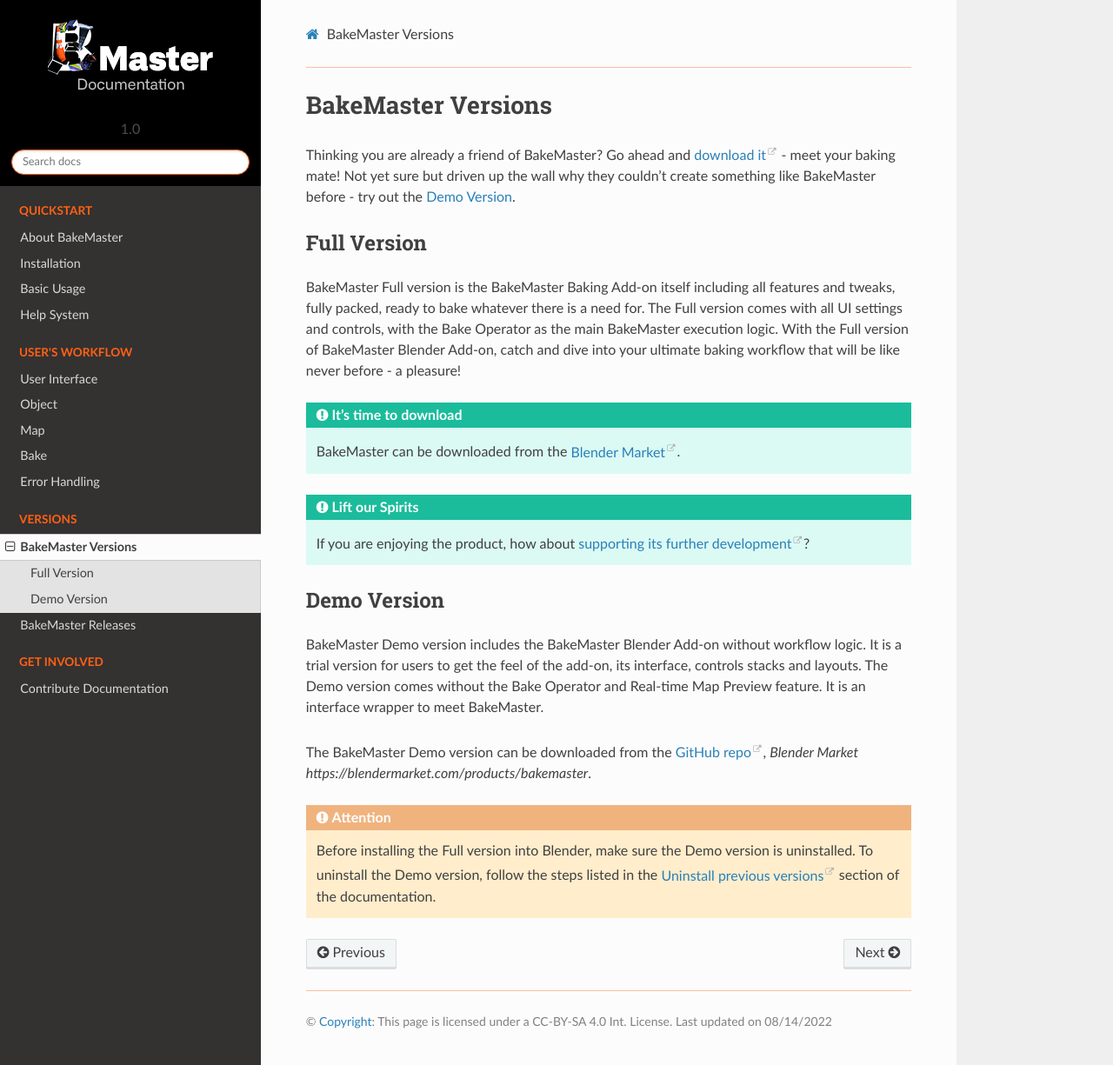
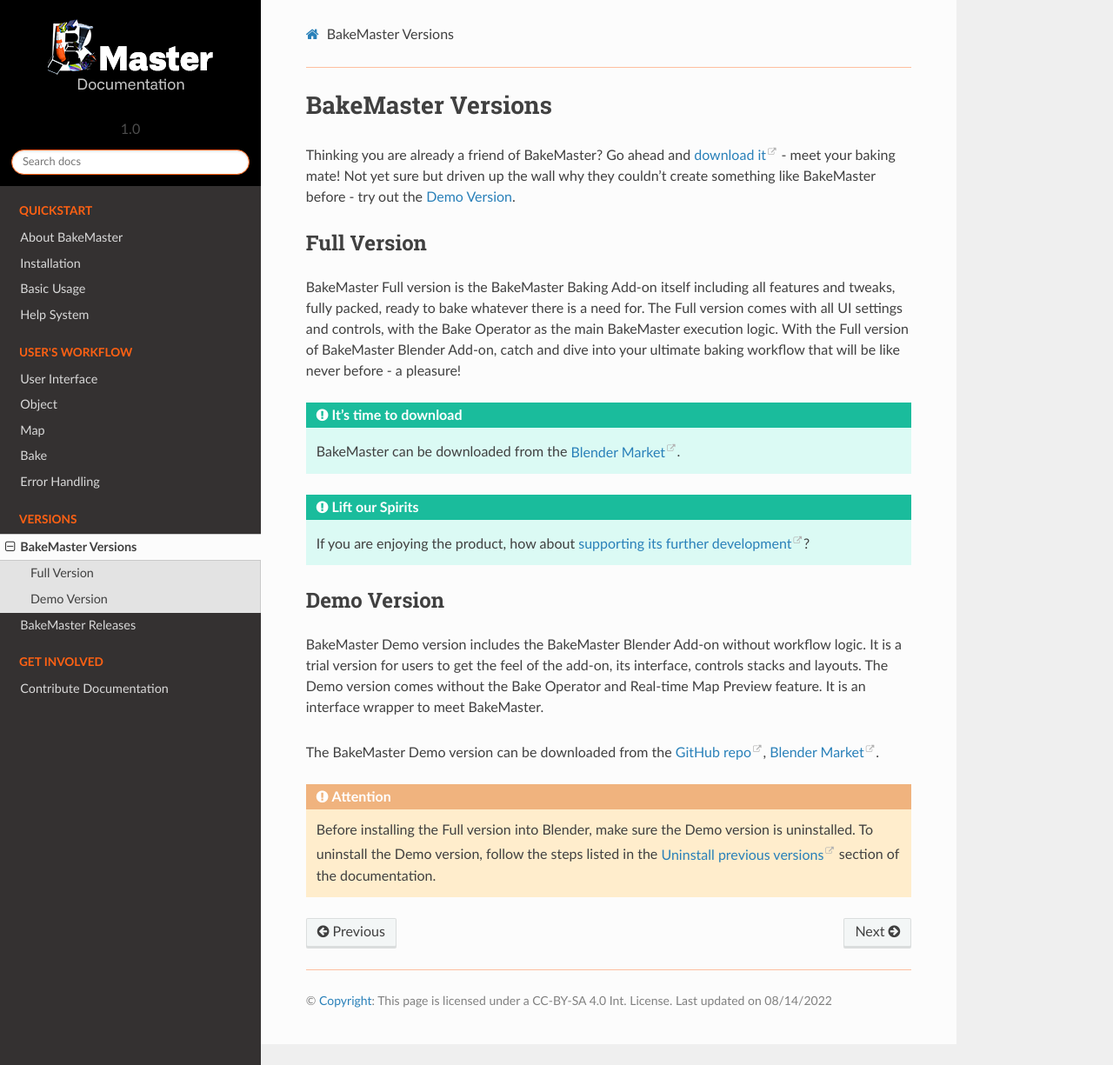
Before and after one commit to KirilStrezikozin/BakeMaster-Blender-Addon, a Sphinx documentation site: the page built from docs/versions/versions.rst, in a window 1280 px wide and 1225 px high. Shown: the whole window at 87% size. Built offline with Sphinx 7.4.7 and the Read the Docs theme 2.0.0, drawn with Linux system fonts in a browser that asks for light colours.

Commit message:
fix: market link on the version page

```diff
--- a/docs/versions/versions.rst
+++ b/docs/versions/versions.rst
@@ -26,7 +26,7 @@
 
 BakeMaster Demo version includes the BakeMaster Blender Add-on without workflow logic. It is a trial version for users to get the feel of the add-on, its interface, controls stacks and layouts. The Demo version comes without the Bake Operator and Real-time Map Preview feature. It is an interface wrapper to meet BakeMaster.
 
-The BakeMaster Demo version can be downloaded from the `GitHub repo <https://github.com/KirilStrezikozin/BakeMaster-Blender-Addon>`__, `Blender Market https://blendermarket.com/products/bakemaster`.
+The BakeMaster Demo version can be downloaded from the `GitHub repo <https://github.com/KirilStrezikozin/BakeMaster-Blender-Addon>`__, `Blender Market <https://blendermarket.com/products/bakemaster>`__.
 
 .. attention::
     Before installing the Full version into Blender, make sure the Demo version is uninstalled. To uninstall the Demo version, follow the steps listed in the `Uninstall previous versions <https://bakemaster-blender-addon.readthedocs.io/en/latest/start/install/install.html#uninstall-previous-versions>`__ section of the documentation.
```
